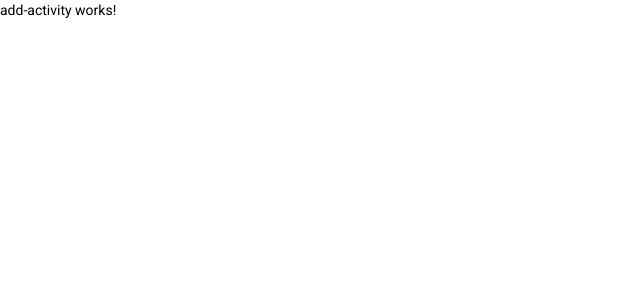
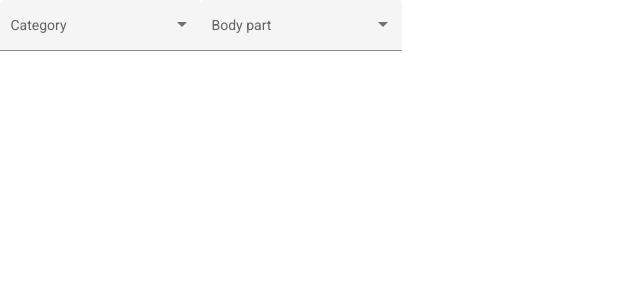
Before and after one commit to oliwier93/GymTrack, an Angular app in the folder gym-track-app/: page / in a window 1280 px wide. Shown: the top 300 px of the page, without its empty margins (0-640 px from the left). Built offline with nearby package versions, Linux system fonts and the light colour scheme.

Commit message:
First input fields at add activity

```diff
--- a/gym-track-app/src/app/features/add-activity/add-activity.component.html
+++ b/gym-track-app/src/app/features/add-activity/add-activity.component.html
@@ -1 +1,16 @@
-<p>add-activity works!</p>
+<mat-form-field appearance="fill">
+  <mat-label>Category</mat-label>
+  <mat-select>
+    <mat-option *ngFor="let category of categories" [value]="category.value">
+      {{category.viewValue}}
+    </mat-option>
+  </mat-select>
+</mat-form-field>
+<mat-form-field appearance="fill">
+  <mat-label>Body part</mat-label>
+  <mat-select>
+    <mat-option *ngFor="let bodyPart of bodyParts" [value]="bodyPart.value">
+      {{bodyPart.viewValue}}
+    </mat-option>
+  </mat-select>
+</mat-form-field>
--- a/gym-track-app/src/app/features/add-activity/add-activity.component.ts
+++ b/gym-track-app/src/app/features/add-activity/add-activity.component.ts
@@ -1,4 +1,14 @@
 import { Component, OnInit } from '@angular/core';
+
+interface Category {
+  value: string;
+  viewValue: string;
+}
+
+interface BodyPart {
+  value: string;
+  viewValue: string;
+}
 
 @Component({
   selector: 'gta-add-activity',
@@ -6,6 +16,15 @@ import { Component, OnInit } from '@angular/core';
   styleUrls: ['./add-activity.component.scss']
 })
 export class AddActivityComponent implements OnInit {
+  categories: Category[] = [
+    {value: 'barbell', viewValue: 'Barbell'},
+    {value: 'cardio', viewValue: 'Cardio'}
+  ]
+
+  bodyParts: BodyPart[] = [
+    {value: 'core', viewValue: 'Core'},
+    {value: 'cardio', viewValue: 'Cardio'}
+  ]
 
   constructor() { }
 
--- a/gym-track-app/src/app/features/add-activity/add-activity.module.ts
+++ b/gym-track-app/src/app/features/add-activity/add-activity.module.ts
@@ -1,7 +1,7 @@
 import { NgModule } from '@angular/core';
 import { CommonModule } from '@angular/common';
 import { AddActivityComponent } from './add-activity.component';
-
+import { MatSelectModule } from '@angular/material/select';
 
 
 @NgModule({
@@ -9,7 +9,8 @@ import { AddActivityComponent } from './add-activity.component';
     AddActivityComponent
   ],
   imports: [
-    CommonModule
+    CommonModule,
+    MatSelectModule
   ],
   exports: [
     AddActivityComponent
```
